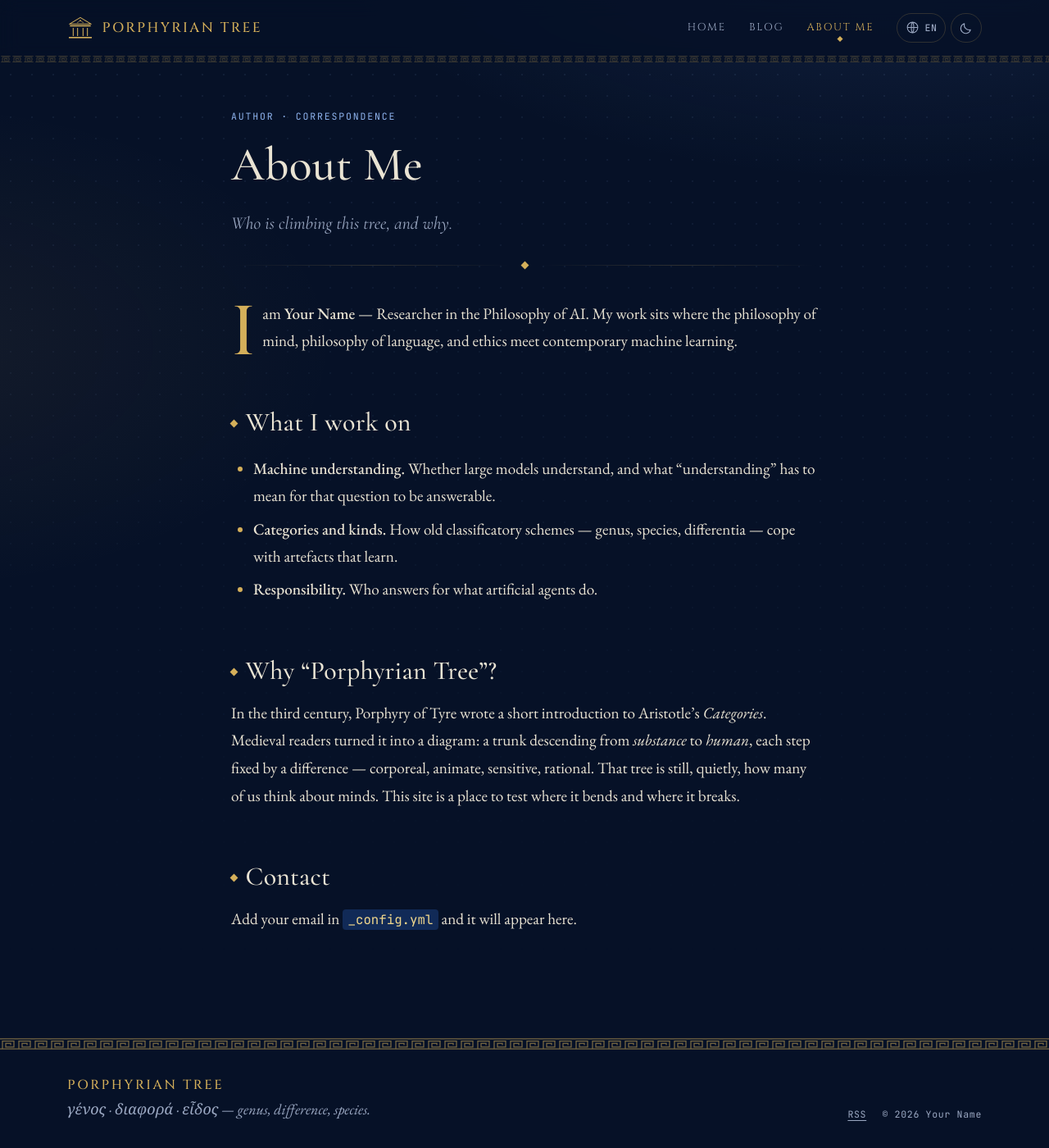
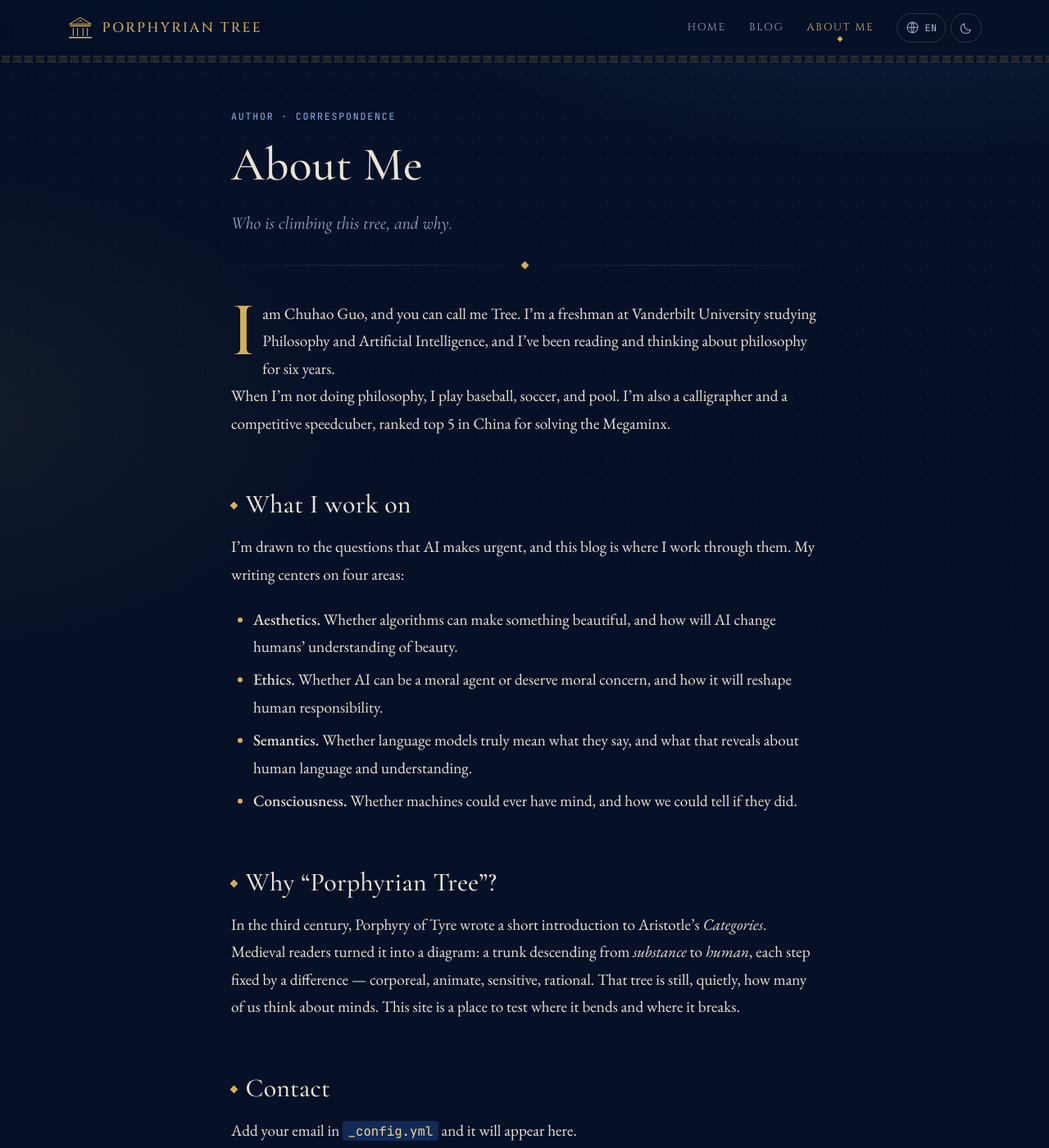
Before and after one commit to chuhaoguo/chuhaoguo.github.io, a Jekyll site: the page built from about.md, in a window 1280 px wide and 1400 px high. Shown: the whole window at 82% size. Built offline with Jekyll 4.4.1, drawn with Linux system fonts in a browser that asks for light colours.

Commit message:
Revise author introduction and work focus
Updated personal introduction and areas of focus in the about.md file.

```diff
--- a/about.md
+++ b/about.md
@@ -8,15 +8,19 @@ subtitle: Who is climbing this tree, and why.
 
 <!-- ✎ Replace everything below with your own words. -->
 
-I am **{{ site.author.name }}** — {{ site.author.role }}.
-My work sits where the philosophy of mind, philosophy of language, and ethics meet
-contemporary machine learning.
+I am Chuhao Guo, and you can call me Tree. I'm a freshman at Vanderbilt University studying Philosophy and Artificial Intelligence, and I've been reading and thinking about philosophy for six years.
+
+When I'm not doing philosophy, I play baseball, soccer, and pool. I'm also a calligrapher and a competitive speedcuber, ranked top 5 in China for solving the Megaminx.
+
 
 ## What I work on
 
-- **Machine understanding.** Whether large models understand, and what "understanding" has to mean for that question to be answerable.
-- **Categories and kinds.** How old classificatory schemes — genus, species, differentia — cope with artefacts that learn.
-- **Responsibility.** Who answers for what artificial agents do.
+I'm drawn to the questions that AI makes urgent, and this blog is where I work through them. My writing centers on four areas:
+- **Aesthetics.** Whether algorithms can make something beautiful, and how will AI change humans' understanding of beauty.
+- **Ethics.** Whether AI can be a moral agent or deserve moral concern, and how it will reshape human responsibility.
+- **Semantics.** Whether language models truly mean what they say, and what that reveals about human language and understanding.
+- **Consciousness.** Whether machines could ever have mind, and how we could tell if they did.
+
 
 ## Why "Porphyrian Tree"?
 
```
